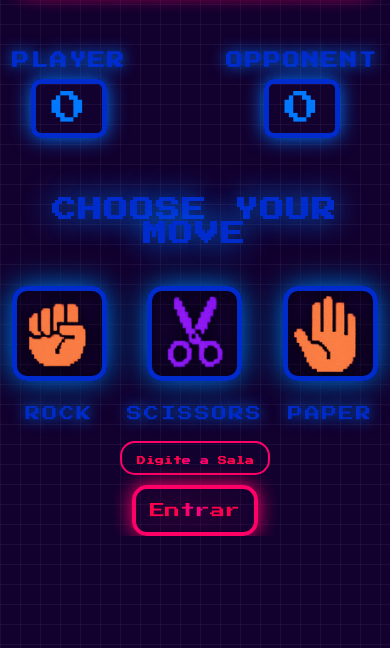
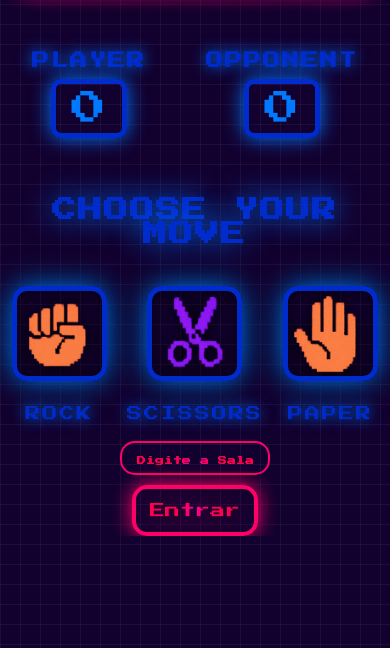
Before and after one commit to LuccasDutraF/Jokenpo-JS, a plain HTML site: page index.html in a window 390 px wide. Shown: the part 196-844 px from the top of the page. Drawn offline with Linux system fonts and the light colour scheme.

Commit message:
Atualização da responsividade / Mobile

```diff
--- a/style.css
+++ b/style.css
@@ -262,7 +262,7 @@ h1 {
     }
 
     .score {
-        gap: 120px;
+        gap: 90px;
         margin-top: 60px;
     }
 
@@ -318,7 +318,7 @@ h1 {
     }
 
     .score {
-        gap: 100px;
+        gap: 60px;
         margin-top: 60px;
     }
 
```
